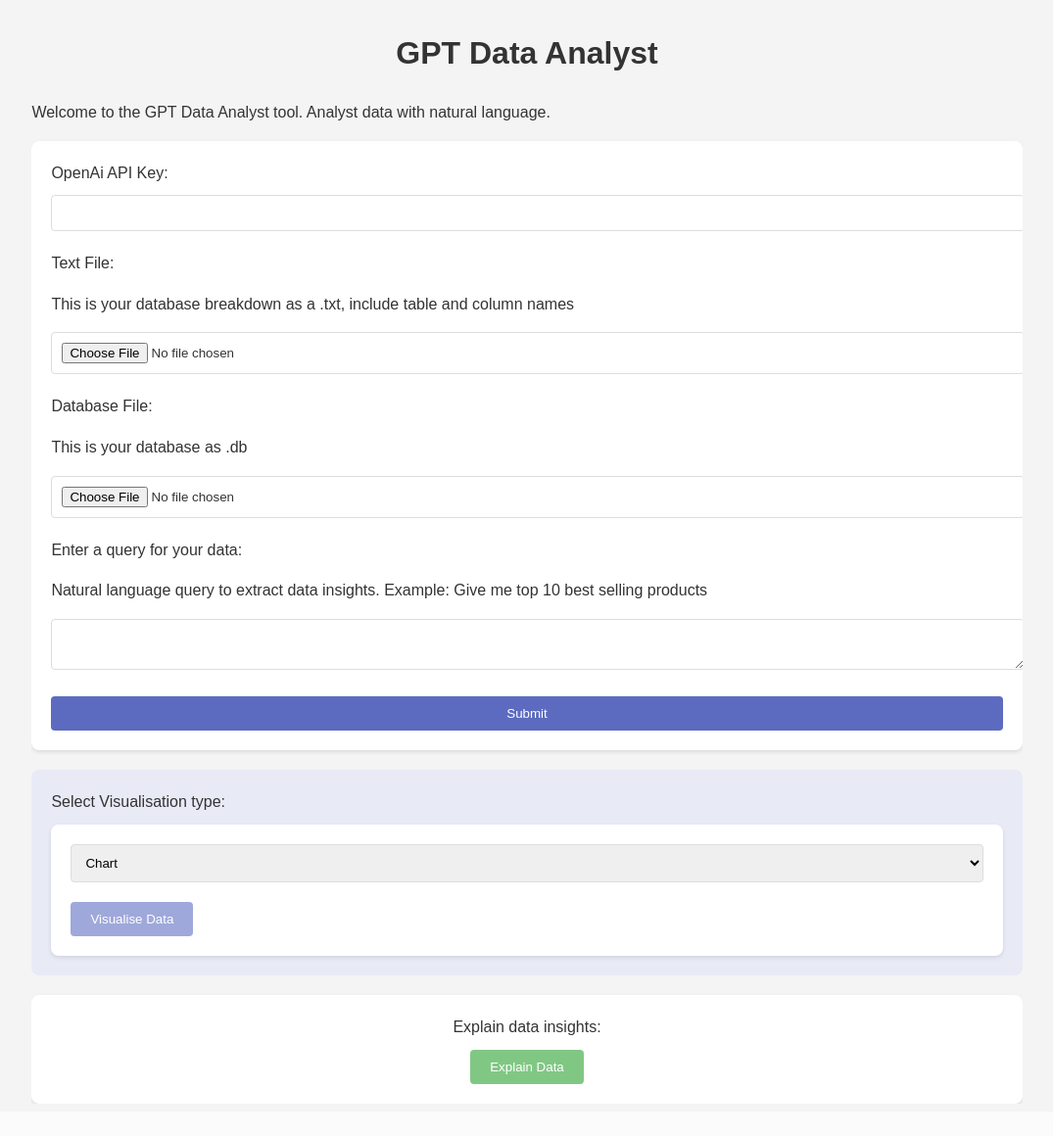
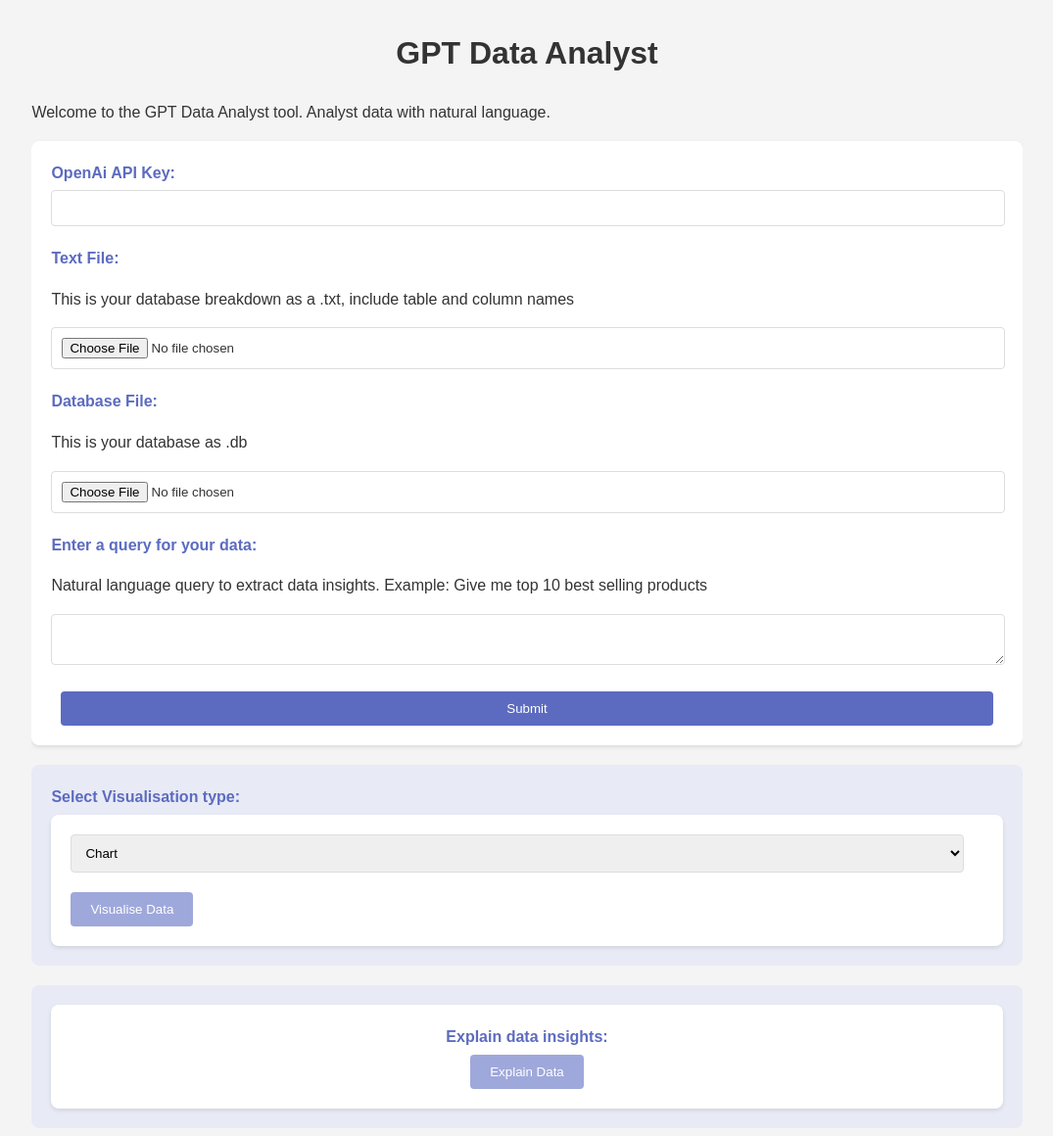
Before and after one commit to abdulqgg/GPT-data-analyst-framework, a Django app: page /index/ in a window 1280 px wide. Shown: the whole page at 98% size, without its empty margins (102-1177 px from the left). Before the commit the page ends 1127 px from the top, so only its background shows below. Run offline with Django 4.2, Linux system fonts and the light colour scheme.

Commit message:
purple design

```diff
--- a/django/DAframework/DAapp/templates/index.html
+++ b/django/DAframework/DAapp/templates/index.html
@@ -33,13 +33,15 @@
 
 label {
     display: block;
-            margin-bottom: 10px;
+    margin-bottom: 5px;
+    font-weight: bold;
+    color: #5C6BC0;
 }
 
 input[type="password"],
 input[type="file"],
 textarea {
-            width: 100%;
+    width: calc(100% - 20px);
     padding: 10px;
     margin-bottom: 20px;
     border: 1px solid #ddd;
@@ -48,13 +50,14 @@
 
 input[type="submit"] {
     display: block;
-            width: 100%;
+    width: calc(100% - 20px);
     background: #5C6BC0;
     color: white;
     border: none;
     padding: 10px;
     border-radius: 4px;
     cursor: pointer;
+    margin: auto;
 }
 
 input[type="submit"]:hover {
@@ -70,7 +73,7 @@
 }
 
 .visualization-dropdown {
-            width: 100%;
+    width: calc(100% - 20px);
     padding: 10px;
     border-radius: 4px;
     border: 1px solid #ddd;
@@ -93,11 +96,14 @@
 /* Explain Button Styles */
 .explain-button {
     margin-top: 20px;
+    padding: 20px;
+    background: #E8EAF6;
+    border-radius: 8px;
     text-align: center;
 }
 
 .explainButton {
-            background: #81C784;
+    background: #9FA8DA;
     color: white;
     padding: 10px 20px;
     border: none;
@@ -106,7 +112,7 @@
 }
 
 .explainButton:hover {
-            background: #66BB6A;
+    background: #7986CB;
 }
 
 /* Responsive Design */
```
Also changed, not shown: django/DAframework/python-execute.py (+6 -15 lines). Lines whose indentation alone changed are shown as unchanged.
